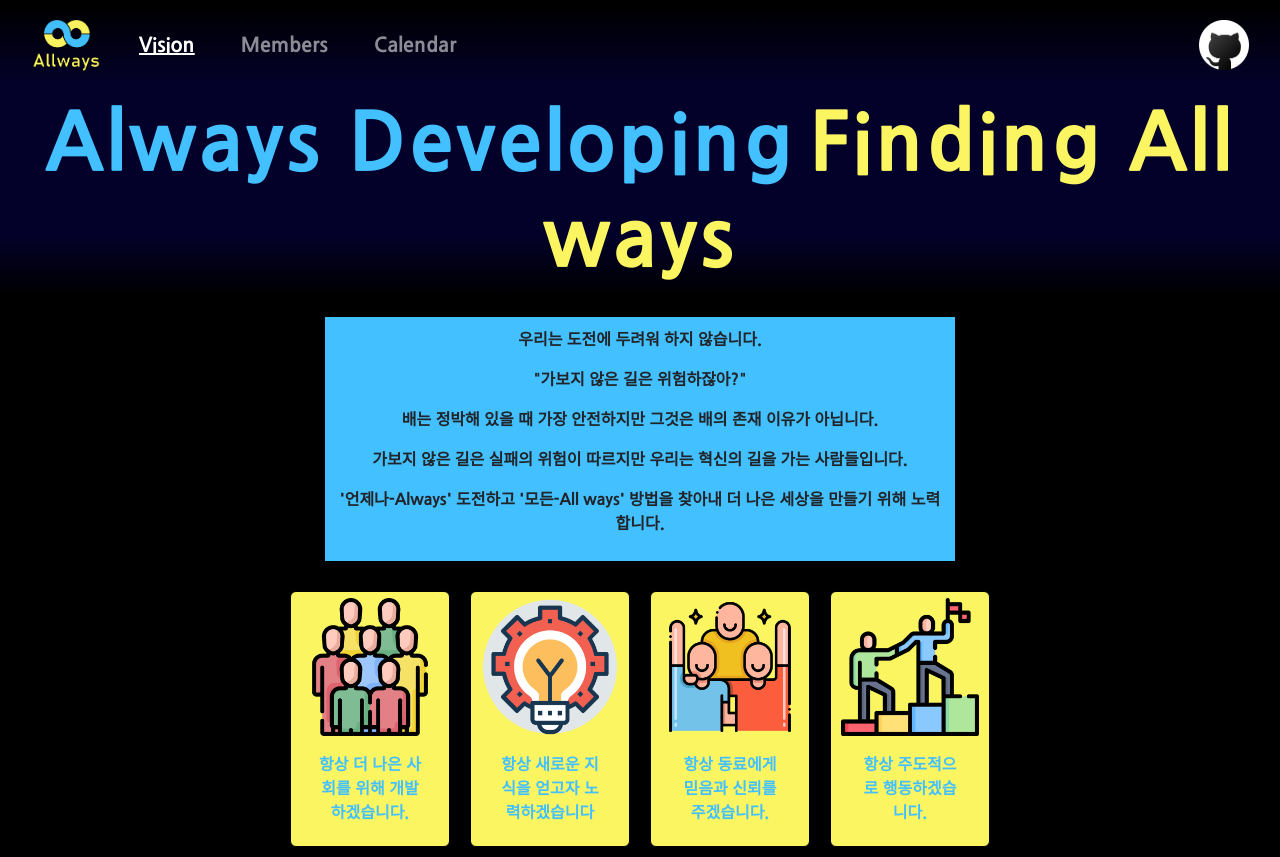
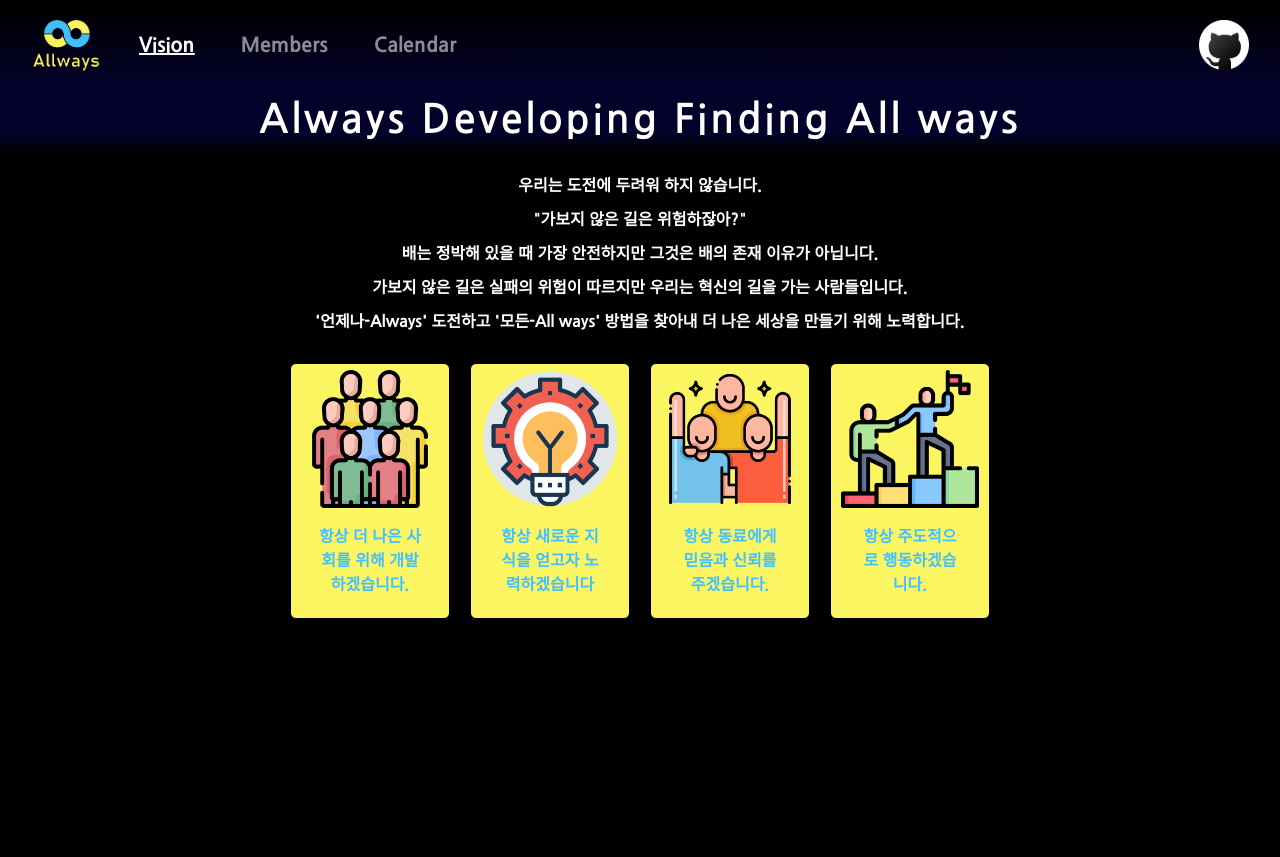
Before and after one commit to KEA-Allways/Team-Page, a React (Create React App) app: page /vision in a window 1280 px wide. After the commit the page ends 800 px from the top, so only its background shows below. Built offline with nearby package versions, Linux system fonts and the light colour scheme.

Commit message:
Design : 메뉴별 타이틀 텍스트 수정

```diff
--- a/src/pages/First.js
+++ b/src/pages/First.js
@@ -25,13 +25,11 @@ function First(){
                 <div className="header-content">
                     <Logo />
                     <h1>
-                        <span style={{ color: 'FBF562' }}>ALWAYS</span>{' '}
-                        <span style={{ color: '#43C0FF' }}>ALL WAYS</span>
+                        <span style={{ color: '#FBF562' , fontSize:'70px' }}>ALWAYS</span>
+                        &nbsp;&nbsp;<span style={{ color: '#43C0FF' , fontSize:'70px' }}>ALL WAYS</span>
                     </h1>
                 </div>
             </header>
-
-            <Layout/>
         </div>
     }
 
--- a/src/pages/Home.js
+++ b/src/pages/Home.js
@@ -12,12 +12,11 @@ function Home(){
                 <div className="header-content">
                     <Logo />
                     <h1>
-                        <span style={{ color: 'FBF562', fontSize:'70px'  }}>ALWAYS</span>
+                        <span style={{ color: '#FBF562', fontSize:'70px'  }}>ALWAYS</span>
                         &nbsp;&nbsp;<span style={{ color: '#43C0FF', fontSize:'70px' }}>ALL WAYS</span>
                     </h1>
                 </div>
             </header>
-            <Layout/>
         </div>
     </div>
     )
--- a/src/pages/Members.js
+++ b/src/pages/Members.js
@@ -42,8 +42,7 @@ function Members(){
             <Navbar />
             <header className="header">
                 <h1>
-                    <span style={{ color: 'FBF562' , fontSize:'80px'}}>Fancy</span>{' '}
-                    <span style={{ color: '#43C0FF' , fontSize:'80px'}}>Members</span>
+                    Fancy Members
                 </h1>
             </header>
             <body>
--- a/src/pages/ReactCalendar.js
+++ b/src/pages/ReactCalendar.js
@@ -4,6 +4,7 @@ import FullCalendar from '@fullcalendar/react';
 import dayGridPlugin from '@fullcalendar/daygrid';
 import moment from 'moment/moment';
 import "../styles/ReactCalendar.css"
+import "../styles/styles.css"
 import Navbar from './Navbar';
 
 const ReactCalendar = () => {
@@ -12,13 +13,13 @@ const ReactCalendar = () => {
       title: '페이지 제작',
       start: moment('2023-09-11').format('YYYY-MM-DD'),
       end: moment('2023-09-19').format('YYYY-MM-DD'),
-      color: 'blue'
+      color: '4388ff'
     },
     {
       title: '요구사항 분석 ',
       start: moment('2023-09-20').format('YYYY-MM-DD'),
       end: moment('2023-10-4').format('YYYY-MM-DD'),
-      color: 'green'
+      color: '43C0FF'
     }
   ];
 
@@ -30,6 +31,11 @@ const ReactCalendar = () => {
   return (
     <>
       <Navbar />
+      <header className="headerCal">
+        <h1>
+            Calendar
+        </h1>
+      </header>
       <div className="App" style={{ width: '45%', height: '45%', margin: '0 auto' }}>
         <motion.div
           initial="hidden"
--- a/src/pages/Vision.js
+++ b/src/pages/Vision.js
@@ -9,24 +9,23 @@ function Vision() {
       <Navbar />
       <motion.header className="header" initial={{ opacity: 0 }} animate={{ opacity: 1 }}>
         <h1>
-          <span style={{ color: "#43C0FF", fontSize: "80px" }}>Always Developing</span>{" "}
-          <span style={{ color: "#FBF562", fontSize: "80px" }}>Finding All ways</span>
+          Always Developing Finding All ways
         </h1>
       </motion.header>
       <motion.div className="center" >
 
-        <motion.div className="card-center" initial={{ opacity: 0, scale: 0.5 }}
+        <motion.div className="vision-main" initial={{ opacity: 0, scale: 0.5 }}
               animate={{ opacity: 1, scale: 1 }}
               transition={{
                 duration: 1.0,
                 delay: 0.3,
                 ease: [0, 0.71, 0.2, 1.01]
               }}>
-          <p className="card-header-text">우리는 도전에 두려워 하지 않습니다.</p>
-          <p className="card-header-text">"가보지 않은 길은 위험하잖아?"</p>
-          <p className="card-header-text">배는 정박해 있을 때 가장 안전하지만 그것은 배의 존재 이유가 아닙니다.</p>
-          <p className="card-header-text">가보지 않은 길은 실패의 위험이 따르지만 우리는 혁신의 길을 가는 사람들입니다.</p>
-          <p className="card-header-text">'언제나-Always' 도전하고 '모든-All ways' 방법을 찾아내 더 나은 세상을 만들기 위해 노력합니다.</p>
+          <p className="vision-text">우리는 도전에 두려워 하지 않습니다.</p>
+          <p className="vision-text">"가보지 않은 길은 위험하잖아?"</p>
+          <p className="vision-text">배는 정박해 있을 때 가장 안전하지만 그것은 배의 존재 이유가 아닙니다.</p>
+          <p className="vision-text">가보지 않은 길은 실패의 위험이 따르지만 우리는 혁신의 길을 가는 사람들입니다.</p>
+          <p className="vision-text">'언제나-Always' 도전하고 '모든-All ways' 방법을 찾아내 더 나은 세상을 만들기 위해 노력합니다.</p>
         </motion.div>
       </motion.div>
       <motion.div className="card-container" initial={{ opacity: 0, y: 20 }} animate={{ opacity: 1, y: 0 }}>
```
